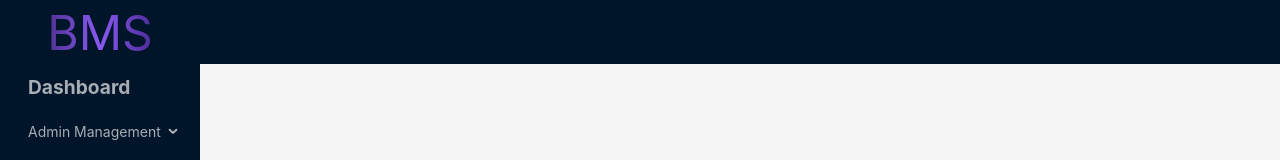
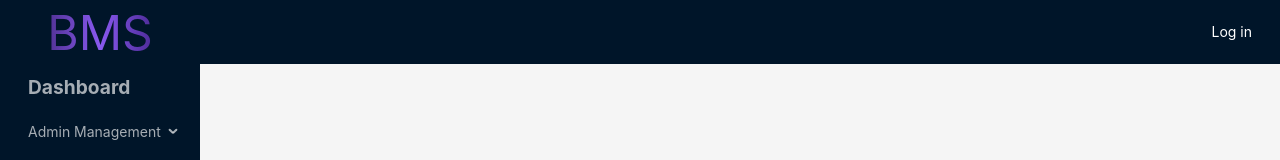
Before and after one commit to Sayedfarabi/BMS-client, a React (Vite) app: page / in a window 1280 px wide. Shown: the top 160 px of the page. Built offline with nearby package versions, Linux system fonts and the light colour scheme.

Commit message:
profile avater and dropdown menu set done

```diff
--- /dev/null
+++ b/src/components/auth/Logout.tsx
@@ -0,0 +1,11 @@
+import { useAppDispatch } from "../../redux/hooks";
+import { Button } from "antd";
+import { logout } from "../../redux/features/auth/authSlice";
+
+const Logout = () => {
+  const dispatch = useAppDispatch();
+
+  return <Button onClick={() => dispatch(logout())}>Log out</Button>;
+};
+
+export default Logout;
--- a/src/components/layout/MainLayout.tsx
+++ b/src/components/layout/MainLayout.tsx
@@ -1,9 +1,12 @@
-import { Layout, Menu, MenuProps } from "antd";
+import { Avatar, Dropdown, Layout, Menu, MenuProps, Space } from "antd";
 import { NavLink, Outlet } from "react-router-dom";
-
+import { UserOutlined } from "@ant-design/icons";
+import Logout from "../auth/Logout";
+import { useAppSelector } from "../../redux/hooks";
+import { useCurrentToken } from "../../redux/features/auth/authSlice";
 const { Content, Footer, Header, Sider } = Layout;
 
-const items: MenuProps["items"] = [
+const sidebarItems: MenuProps["items"] = [
   {
     key: "Dashboard",
     label: (
@@ -51,8 +54,30 @@ const items: MenuProps["items"] = [
     ],
   },
 ];
+const items: MenuProps["items"] = [
+  {
+    key: "1",
+    label: (
+      <NavLink
+        style={{ fontWeight: "bold", textAlign: "center", fontSize: "1rem" }}
+        to={""}
+      >
+        User Name
+      </NavLink>
+    ),
+  },
+  {
+    key: "2",
+    label: <NavLink to={""}>Profile</NavLink>,
+  },
+  {
+    key: "3",
+    label: <Logout />,
+  },
+];
+const MainLayout = () => {
+  const token = useAppSelector(useCurrentToken);
 
-const MainLayout = () => {
   return (
     <Layout style={{ height: "100vh" }}>
       <Sider
@@ -84,11 +109,45 @@ const MainLayout = () => {
           theme="dark"
           mode="inline"
           defaultSelectedKeys={["4"]}
-          items={items}
+          items={sidebarItems}
         />
       </Sider>
       <Layout>
-        <Header style={{ padding: 0 }} />
+        <Header style={{ padding: "0px 28px", color: "white" }}>
+          <div
+            style={{
+              display: "flex",
+              justifyContent: "end",
+              alignItems: "center",
+            }}
+          >
+            <div style={{ display: "flex" }}>
+              {/* <div style={{ margin: "0px 12px" }}>
+                <h1>Log in</h1>
+              </div>
+              <div style={{ margin: "0px 12px" }}>
+                <h1>Log out</h1>
+              </div> */}
+              <Space direction="horizontal" size={16}>
+                {token ? (
+                  <Space wrap size={16}>
+                    <Dropdown
+                      menu={{ items }}
+                      placement="bottom"
+                      arrow={{ pointAtCenter: true }}
+                    >
+                      <Avatar size={64} icon={<UserOutlined />} />
+                    </Dropdown>
+                  </Space>
+                ) : (
+                  <Space wrap size={16}>
+                    <p>Log in</p>
+                  </Space>
+                )}
+              </Space>
+            </div>
+          </div>
+        </Header>
         <Content style={{ margin: "24px 16px 0" }}>
           <div
             style={{
```
